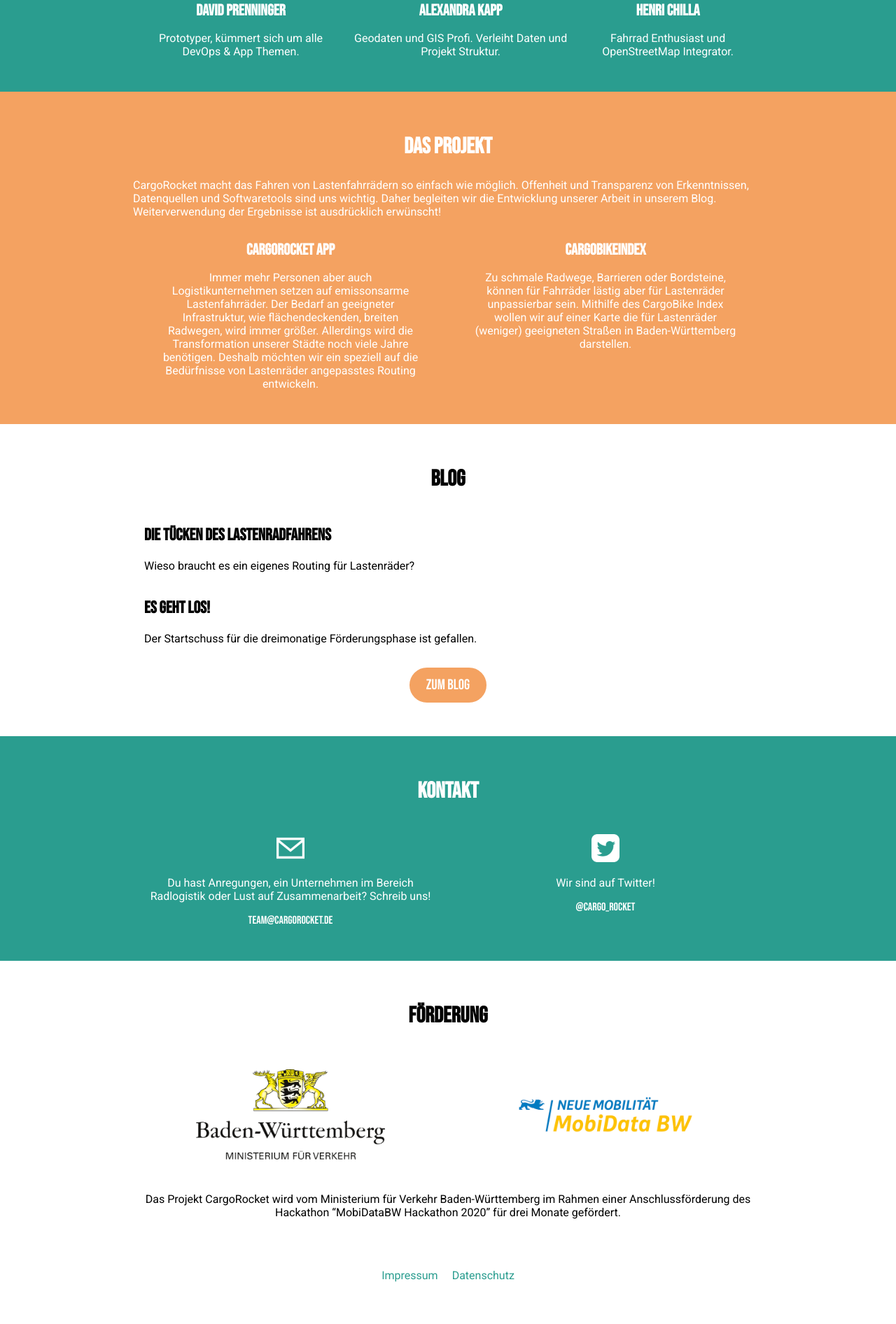
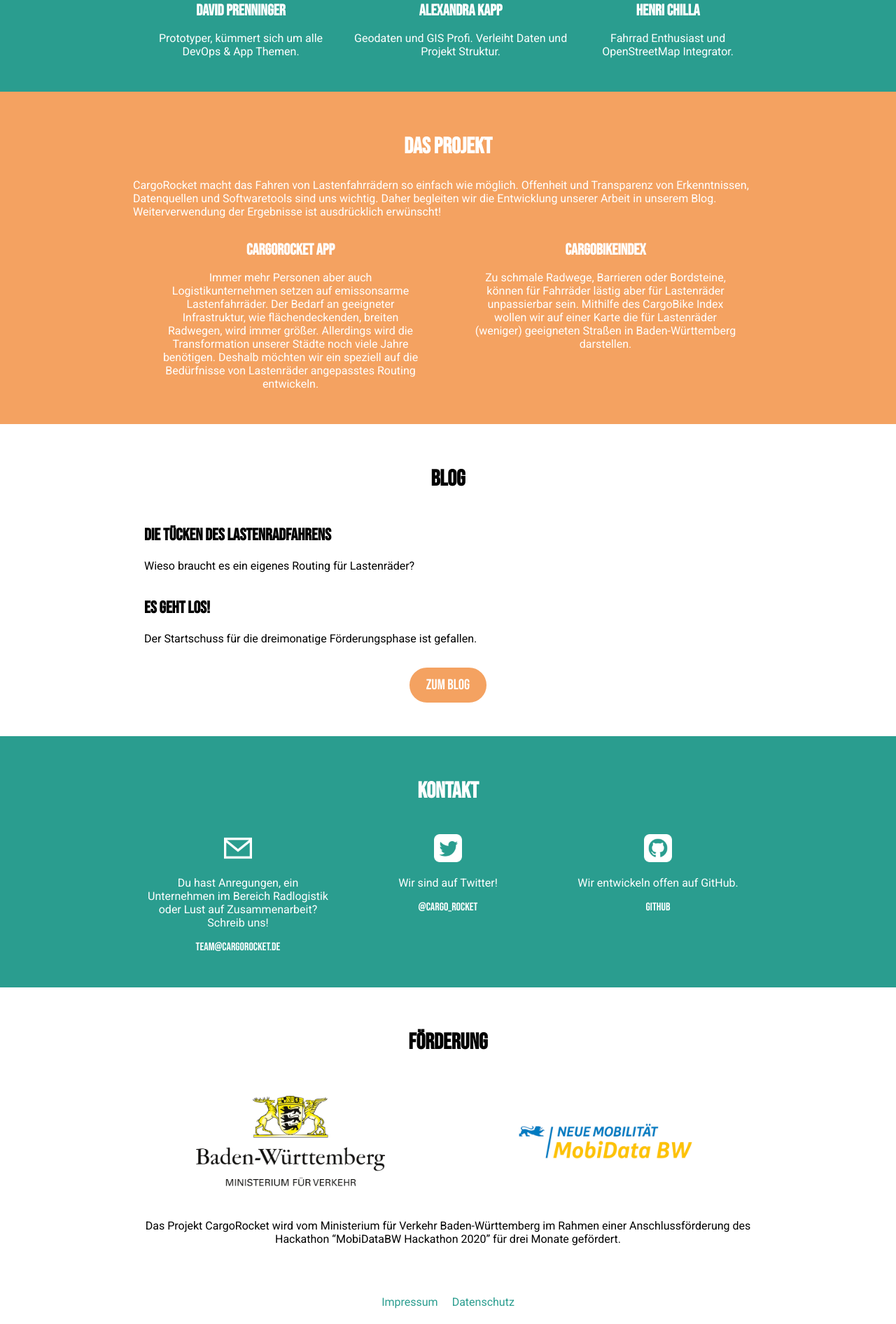
Before and after one commit to CargoRocket/website, a Jekyll site: the page built from index.md, in a window 1280 px wide. Shown: the part 946-2838 px from the top of the page at 70% size. Built offline with Jekyll 4.4.1, drawn with Linux system fonts in a browser that asks for light colours; before the commit the page ends 2800 px from its top, so only the background shows below that.

Commit message:
Add GitHub link

```diff
--- a/_layouts/home.html
+++ b/_layouts/home.html
@@ -72,15 +72,20 @@
     <div class="content c">
         <h1 class="headline bebas">{{ page.contact.headline }}</h1>
         <div class="flex mobile-v">
-            <div class="pd-md half">
+            <div class="pd-md third">
                 <img src="../assets/icons/{{ page.contact.contact-icon }}" height="40" />
                 <p>{{ page.contact.contactText }}</p>
                 <a class="bebas big n" href="mailto:{{ page.contact.email }}">{{ page.contact.email }}</a>
             </div>
-            <div class="pd-md half">
+            <div class="pd-md third">
                 <img src="../assets/icons/{{ page.contact.twitter.icon }}" height="40" />
                 <p>{{ page.contact.twitter.description }}</p>
                 <a class="bebas big n" href="https://twitter.com/{{ page.contact.twitter.handle }}">@{{ page.contact.twitter.handle }}</a>
+            </div>
+            <div class="pd-md third">
+                <img src="../assets/icons/{{ page.contact.github.icon }}" height="40" />
+                <p>{{ page.contact.github.description }}</p>
+                <a class="bebas big n" href="{{ page.contact.github.url }}">Github</a>
             </div>
         </div>
     </div>
--- a/_sass/elements.scss
+++ b/_sass/elements.scss
@@ -165,8 +165,16 @@
     }
 }
 
-.flex .half {
-    @media screen and (min-width: $breakpoint-lg){
-        width: 50%;
+.flex {
+    .half {
+        @media screen and (min-width: $breakpoint-lg){
+            width: 50%;
+        }
+    }
+
+    .third {
+        @media screen and (min-width: $breakpoint-lg){
+            width: 33.3%;
+        }
     }
 }
--- a/index.md
+++ b/index.md
@@ -39,6 +39,10 @@
       handle: "cargo_rocket"
       description: Wir sind auf Twitter!
       icon: twitter.png
+    github:
+      icon: github.png
+      url: https://github.com/CargoRocket
+      description: Wir entwickeln offen auf GitHub.
     contactText: Du hast Anregungen, ein Unternehmen im Bereich Radlogistik oder Lust auf Zusammenarbeit? Schreib uns!
     contact-icon: mail.png
 funding:
```
Also changed, not shown: assets/icons/github.png (added).
